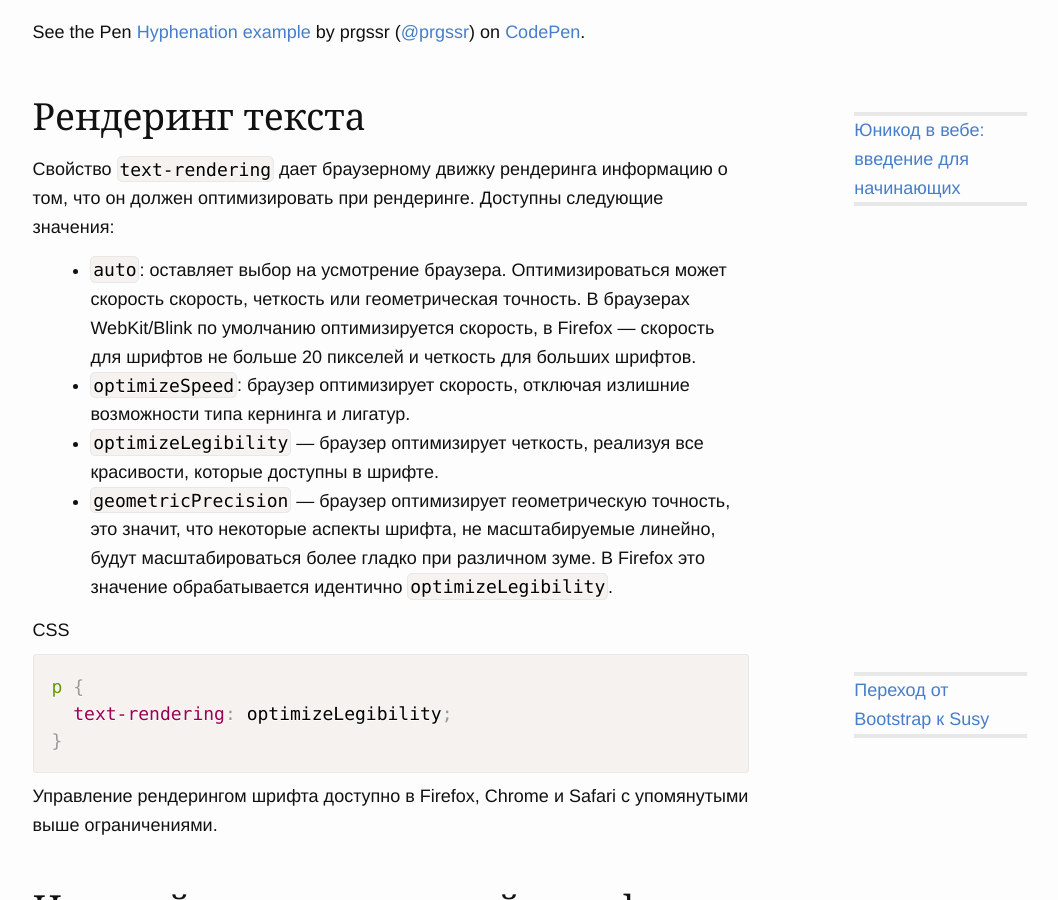
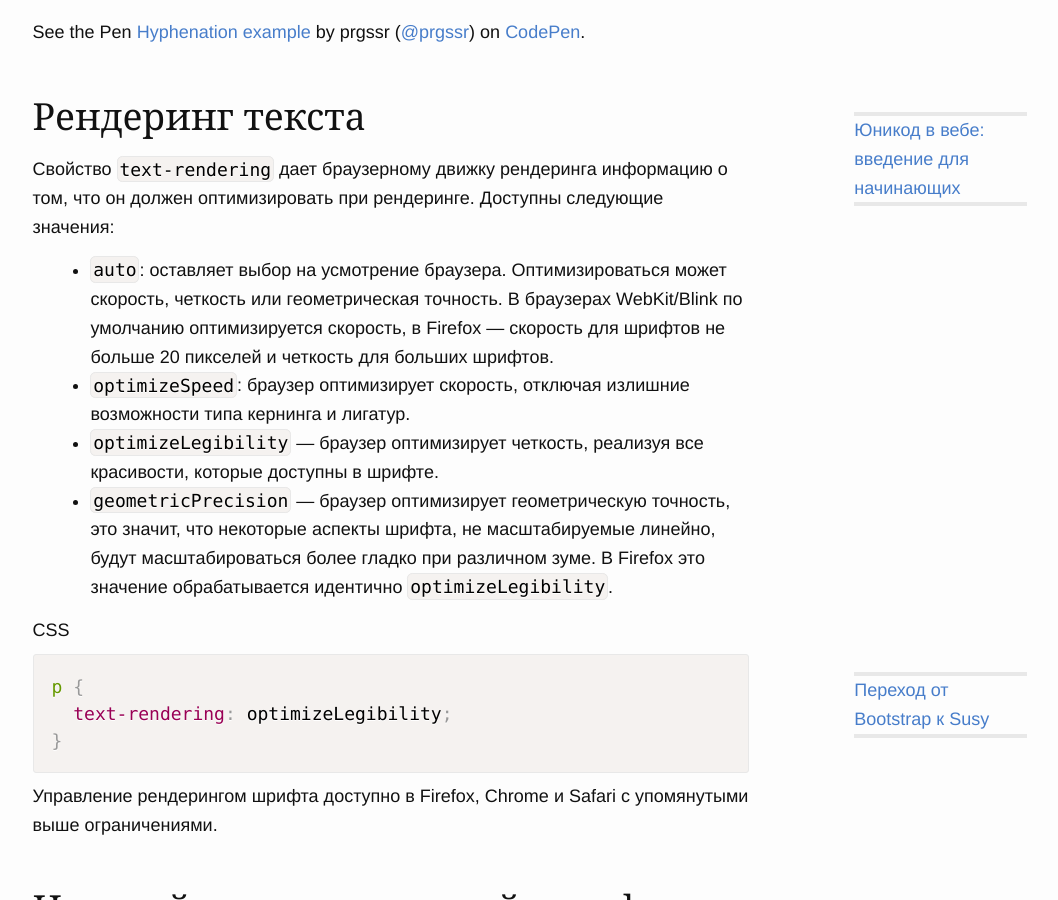
Before and after one commit to prgssr/prgssr.github.io, a Jekyll site: the page built from _posts/2015-12-10-shrifty-v-vebe-perenosy-rendering-i-dopolnitelnye-nastrojki.md, in a window 1280 px wide and 900 px high, scrolled down 2493 px. Shown: the whole window, without its empty margins (110-1168 px from the left). Built offline with Jekyll 4.4.1, drawn with Linux system fonts in a browser that asks for light colours; nearby versions of some CDN libraries; library files that are not in the unit come from our copies; comment, search, counter and statistics services are not loaded.

Commit message:
fix typo

```diff
--- a/_posts/2015-12-10-shrifty-v-vebe-perenosy-rendering-i-dopolnitelnye-nastrojki.md
+++ b/_posts/2015-12-10-shrifty-v-vebe-perenosy-rendering-i-dopolnitelnye-nastrojki.md
@@ -47,7 +47,7 @@ p {
 
 Свойство `text-rendering` дает браузерному движку рендеринга информацию о том, что он должен оптимизировать при рендеринге. Доступны следующие значения:
 
-* `auto`: оставляет выбор на усмотрение браузера. Оптимизироваться может скорость скорость, четкость или геометрическая точность. В браузерах WebKit/Blink  по умолчанию оптимизируется скорость, в Firefox — скорость для шрифтов не больше 20 пикселей и четкость для больших шрифтов.
+* `auto`: оставляет выбор на усмотрение браузера. Оптимизироваться может  скорость, четкость или геометрическая точность. В браузерах WebKit/Blink  по умолчанию оптимизируется скорость, в Firefox — скорость для шрифтов не больше 20 пикселей и четкость для больших шрифтов.
 * `optimizeSpeed`: браузер оптимизирует скорость, отключая излишние возможности типа кернинга и лигатур.
 * `optimizeLegibility` — браузер оптимизирует четкость, реализуя все красивости, которые доступны в шрифте.
 * `geometricPrecision` — браузер оптимизирует геометрическую точность, это значит, что некоторые аспекты шрифта, не масштабируемые линейно, будут масштабироваться более гладко при различном зуме. В Firefox это значение обрабатывается идентично `optimizeLegibility`.
```
